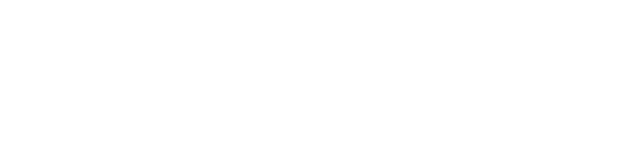
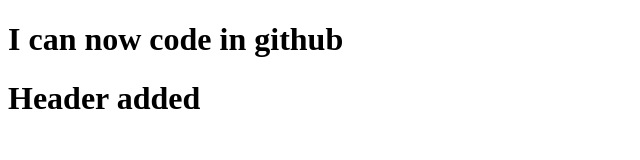
Before and after one commit to k-m-rahman/first-repo, a plain HTML site: page index.html in a window 1280 px wide. Shown: the whole page, without its empty margins (0-640 px from the left). Drawn offline with Linux system fonts and the light colour scheme.

Commit message:
added header

```diff
--- a/index.html
+++ b/index.html
@@ -7,6 +7,7 @@
     <title>My first Repo</title>
 </head>
 <body>
-
+    <h1> I can now code in github</h1>
+    <h1> Header added</h1>
 </body>
 </html>
```
